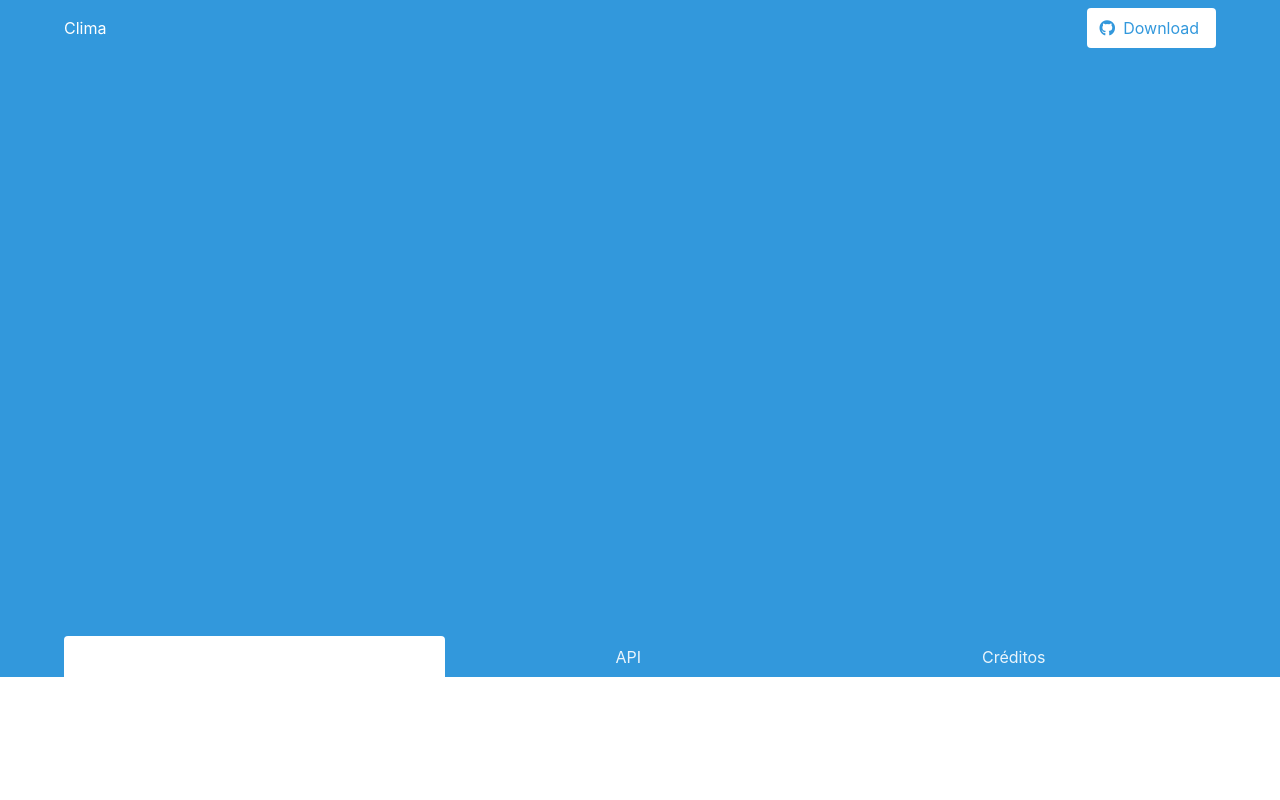
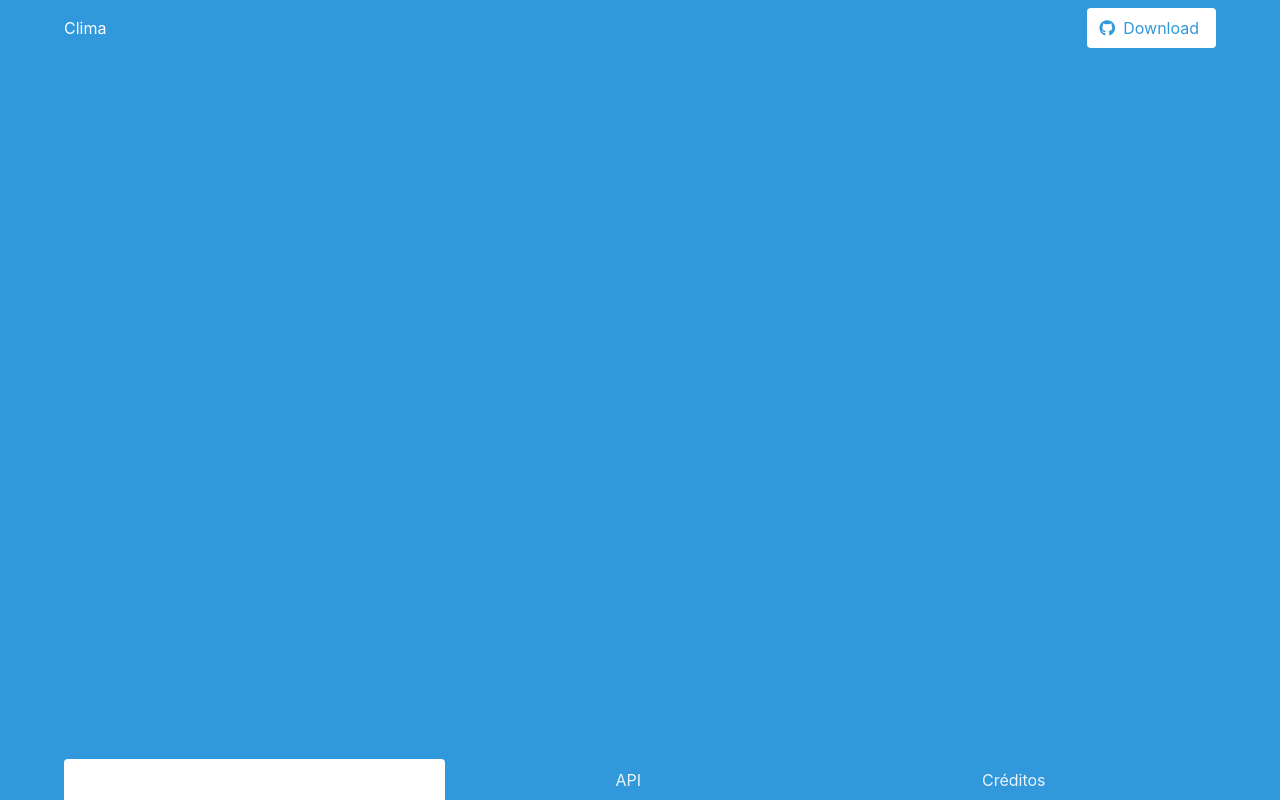
Before and after one commit to sistematico/clima, a PHP site: page / in a window 1280 px wide. Run offline with PHP 8.4, Linux system fonts and the light colour scheme.

Commit message:
Autocommit por GitHub.sh: alterações: add 'index.php'

```diff
--- a/index.php
+++ b/index.php
@@ -11,7 +11,7 @@
 		<link rel="stylesheet" href="css/fontawesome.min.css">
 </head>
 <body>
-	<section class="hero is-info is-large">
+	<section class="hero is-info is-fullheight">
 		<div class="hero-head">
 			<nav class="navbar">
 				<div class="container">
```
